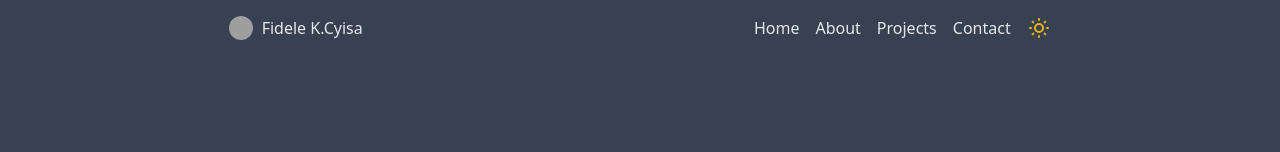
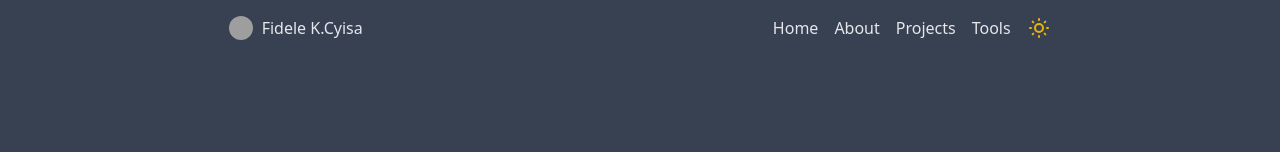
Before and after one commit to itfidele/itfidele.github.io, a React (Create React App) app: page / in a window 1280 px wide. Shown: the top 152 px of the page. Built offline with nearby package versions, Linux system fonts and the light colour scheme; grey boxes are pictures that could not be loaded.

Commit message:
add smooth scroll

```diff
--- a/src/components/Section.tsx
+++ b/src/components/Section.tsx
@@ -3,11 +3,12 @@ import React from 'react'
 
 interface PropType{
     children?:any|any[],
-    title:string
+    title:string,
+    id?:string
 }
 const Section:React.FC<PropType> =(props:PropType)=>{
     return (
-        <div className="mx-auto w-full lg:w-8/12 py-4">
+        <div id={props.id} className="mx-auto w-full lg:w-8/12 py-4">
             <div className='w-full px-2'>
                 <h1 className="text-4xl uppercase font-thin">{ props.title }</h1>
                 {props.children}
--- a/src/index.css
+++ b/src/index.css
@@ -1,3 +1,8 @@
 @tailwind base;
 @tailwind components;
 @tailwind utilities;
+
+
+html{
+    scroll-behavior: smooth;
+}
--- a/src/pages/Home.tsx
+++ b/src/pages/Home.tsx
@@ -3,7 +3,6 @@ import Section from "../components/Section";
 import smartagri from "../img/smartagri.png"
 import ebenezeri from "../img/ebenezeri.png"
 import makas_social from "../img/makas_social.png"
-import LinkButton from "../components/LinkButton";
 import kinjyambere_farm from '../img/kinjyambere_farm.png'
 
 interface ProjectType{
@@ -54,10 +53,9 @@ const Home:React.FC=()=>{
           <div>
             <ul className='hidden md:inline-flex gap-4'>
               <li><a href="/">Home</a></li>
-              <li><a href="/">About</a></li>
-
-              <li><a href="/">Projects</a></li>
-              <li><a href="/">Contact</a></li>
+              <li><a href="#about">About</a></li>
+              <li><a href="#projects">Projects</a></li>
+              <li><a href="#tools">Tools</a></li>
               <li>
                 <div className='flex'>
                   {mode?
@@ -79,7 +77,7 @@ const Home:React.FC=()=>{
           </div>
         </div>
 
-        <div className='w-full lg:w-8/12 mx-auto grid grid-cols-1 md:grid-cols-3 md:h-[450px] place-content-center place-items-center p-4' id='jumbotron'>
+        <div id="about" className='w-full lg:w-8/12 mx-auto grid grid-cols-1 md:grid-cols-3 md:h-[450px] place-content-center place-items-center p-4'>
           <div className={mode ? "items-center col-start-1 text-gray-200 font-thin text-md lg:text-lg col-end-3" :"items-center col-start-1 text-gray-800 font-thin text-md lg:text-lg col-end-3"}>
 
             <p className=" first-letter:text-6xl">👋 Hello, I'm <label className="font-bold">Fidele!</label>
@@ -93,7 +91,7 @@ const Home:React.FC=()=>{
         </div>
 
         </div>
-        <Section title='🌐 Projects'>
+        <Section id="projects" title='🌐 Projects'>
             <div className='grid mt-4 gap-4 md:grid-cols-2 lg:grid-cols-3'>
                 {projects.map((project:ProjectType,index:number)=>{
                     return <div key={index} className='w-full relative group hover:cursor-pointer h-[300px] lg:h-48 p-2 items-stretch text-3xl justify-center flex font-thin box-border bg-gray-400'>
@@ -116,7 +114,7 @@ const Home:React.FC=()=>{
 
         </Section>
 
-        <Section title='🔭 Programming I use most'>
+        <Section id="programming" title='🔭 Programming I use most'>
             <div className='w-10/12 py-2 grid text-gray-100 gap-2'>
             <div className='bg-blue-600 w-11/12 h-10 flex justify-center items-center uppercase'>Python&nbsp;95%</div>
             <div className='bg-yellow-800 w-9/12 h-10 flex justify-center items-center uppercase'>Javascript&nbsp;85%</div>
@@ -124,7 +122,7 @@ const Home:React.FC=()=>{
             </div>
         </Section>
 
-        <Section title='🛠 Tools'>
+        <Section id="tools" title='🛠 Tools'>
           <div className="flex py-4 flex-wrap items-center gap-6">
             <img alt="" src='https://static.djangoproject.com/img/logos/django-logo-negative.png' width='80' height='40'/>
             <img src="https://raw.githubusercontent.com/devicons/devicon/master/icons/mysql/mysql-original-wordmark.svg" alt="mysql" width="80" height="40"/>
```
